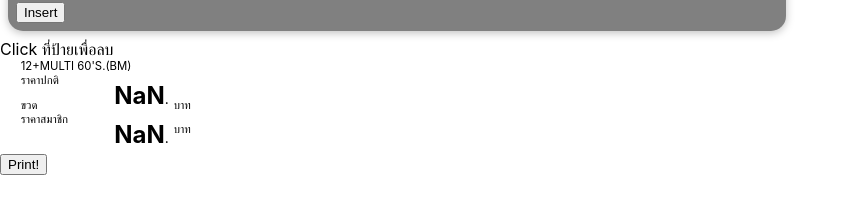
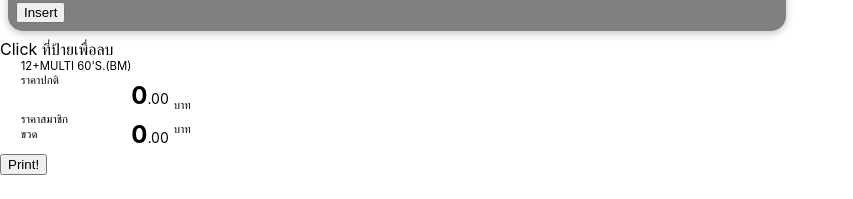
Before and after one commit to Pom-Veerawat/foru-barcode-print-batch, a React (Create React App) app: page / in a window 1280 px wide. Both pictures are taken after a click on the button "Insert". Shown: the part 292-491 px from the top of the page, without its empty margins (0-853 px from the left). Built offline with nearby package versions, Linux system fonts and the light colour scheme.

Commit message:
Update BarcodeData.js

```diff
--- a/src/components/BarcodeData.js
+++ b/src/components/BarcodeData.js
@@ -4,11 +4,18 @@ import classes from "./BarcodeData.module.css";
 const BarcodeData = (props) => {
   console.log("props BarcodeData", props);
 
-  const number = parseFloat(props.gp19).toFixed(2);
-  const [intPart, decimalPart] = number.split(".");
+  const formatNumber = (val) => {
+    const num = parseFloat(val);
+    if (isNaN(num)) return ["0", "00"];
+    const formatted = num.toLocaleString("en-US", {
+      minimumFractionDigits: 2,
+      maximumFractionDigits: 2,
+    });
+    return formatted.split(".");
+  };
 
-  const number2 = parseFloat(props.gp20).toFixed(2);
-  const [intPart2, decimalPart2] = number2.split(".");
+  const [intPart, decimalPart] = formatNumber(props.gp19);
+  const [intPart2, decimalPart2] = formatNumber(props.gp20);
 
   return (
     <div
@@ -34,7 +41,6 @@ const BarcodeData = (props) => {
           </div>
           <div style={{ flexDirection: "column" }}>
             <div className={classes.title2}>ราคาปกติ</div>
-            <div className={classes.unit}> {props.unit}</div>
           </div>
         </div>
 
@@ -47,8 +53,11 @@ const BarcodeData = (props) => {
             <span className={classes.intPart}>{intPart2}</span>
             <span className={classes.decimalPart}>.{decimalPart2}</span>
           </div>
-          <div className={classes.title2} style={{ marginBottom: 0 }}>
-            ราคาสมาชิก
+          <div style={{ flexDirection: "column" }}>
+            <div className={classes.title2} style={{ marginBottom: 0 }}>
+              ราคาสมาชิก
+            </div>
+            <div className={classes.unit}> {props.unit}</div>
           </div>
         </div>
       </div>
```
